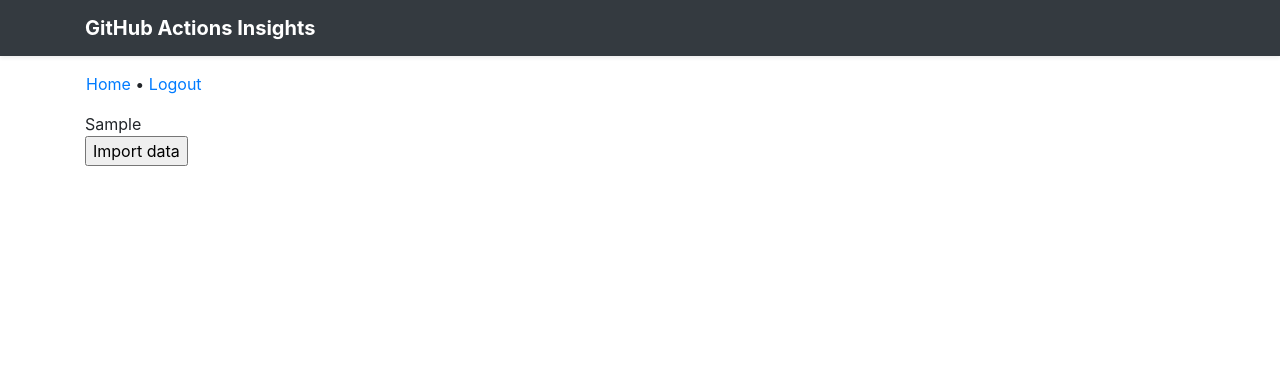
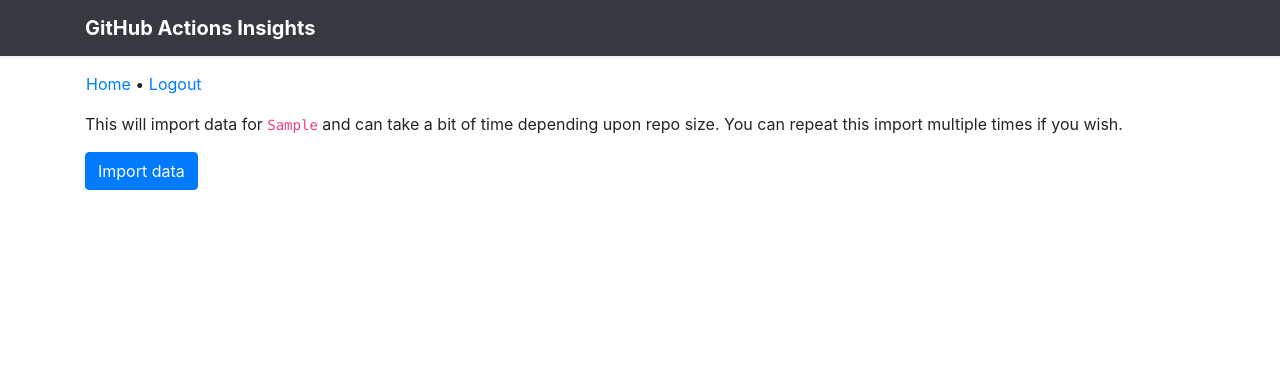
Before and after one commit to andymckay/actions-insights, a Django app: page /show-repo/1 in a window 1280 px wide. Shown: the top 372 px of the page. Run offline with Django 3.2, Linux system fonts and the light colour scheme; a user stored in the database is signed in; tables that the repository leaves empty hold one stand-in row (values such as "Sample post"); some libraries are stand-ins or nearby versions.

Commit message:
make import a bit nicer

```diff
--- a/insights/misc/importer.py
+++ b/insights/misc/importer.py
@@ -69,5 +69,5 @@
                 artifact.save()
                 log.append("Artifact saved %s" % artifact.id)
 
-    context = {"log": log}
+    context = {"log": log, "repo": repo}
     return render(request, "misc/import-repo.html", context)
--- a/insights/misc/templates/misc/index.html
+++ b/insights/misc/templates/misc/index.html
@@ -29,7 +29,7 @@
                         <span class="badge badge-{% if repo.run_count %}success{% else %}warning{% endif %}">{{ repo.run_count }}</span>
                     </td>
                     <td>
-                        <a href="{% url "show-repo" repo.id %}">Import more</a>
+                        <a href="{% url "show-repo" repo.id %}">Import</a>
                     </td>
                     <td><a href="https://github.com/{{ repo.nwo }}">View on GitHub</a></td>
                 </tr>
--- a/insights/misc/templates/misc/show-repo.html
+++ b/insights/misc/templates/misc/show-repo.html
@@ -1,9 +1,9 @@
 {% extends "misc/base.html" %}
 
 {% block content %}
-    {{ repo.nwo }}
+    <p>This will import data for <code>{{ repo.nwo }}</code> and can take a bit of time depending upon repo size. You can repeat this import multiple times if you wish.</p>
     <form action="{% url "import-repo" repo.id %}" method="post">
         {% csrf_token %}
-        <input type="submit" value="Import data">
+        <input type="submit" class="btn btn-primary" value="Import data">
     </form>
 {% endblock %}
```
Also changed, not shown: insights/misc/templates/misc/import-repo.html (+11 -7 lines).
